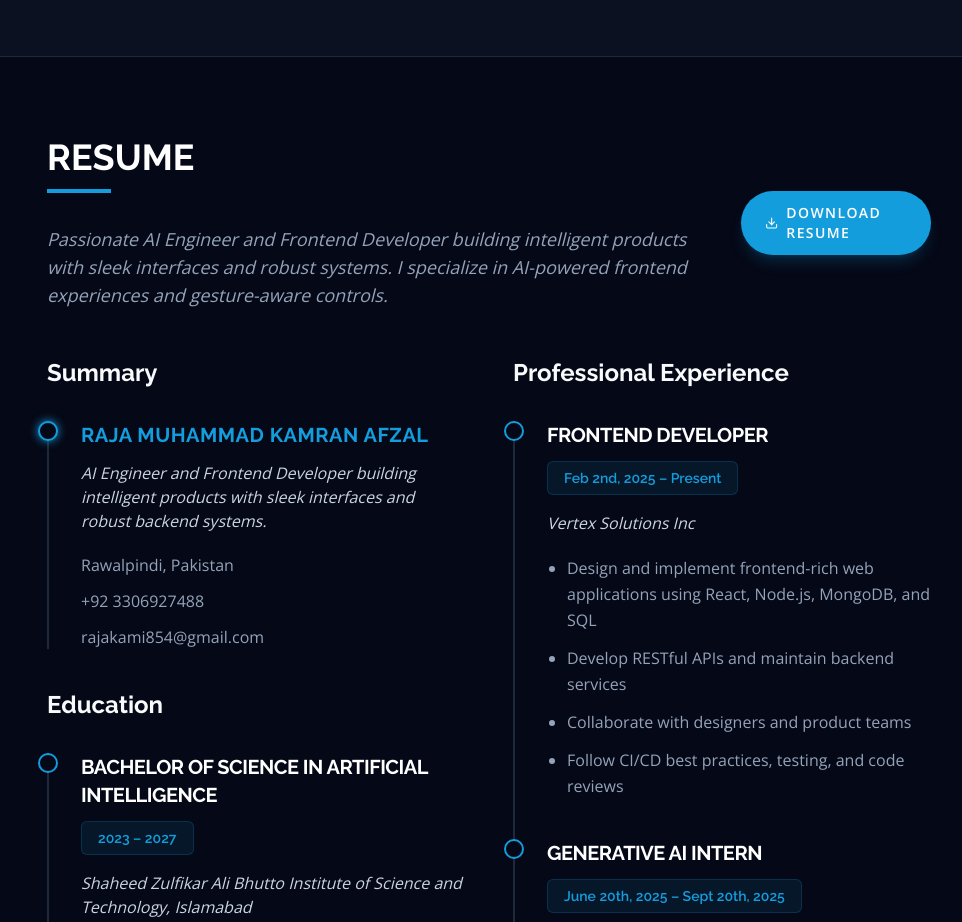
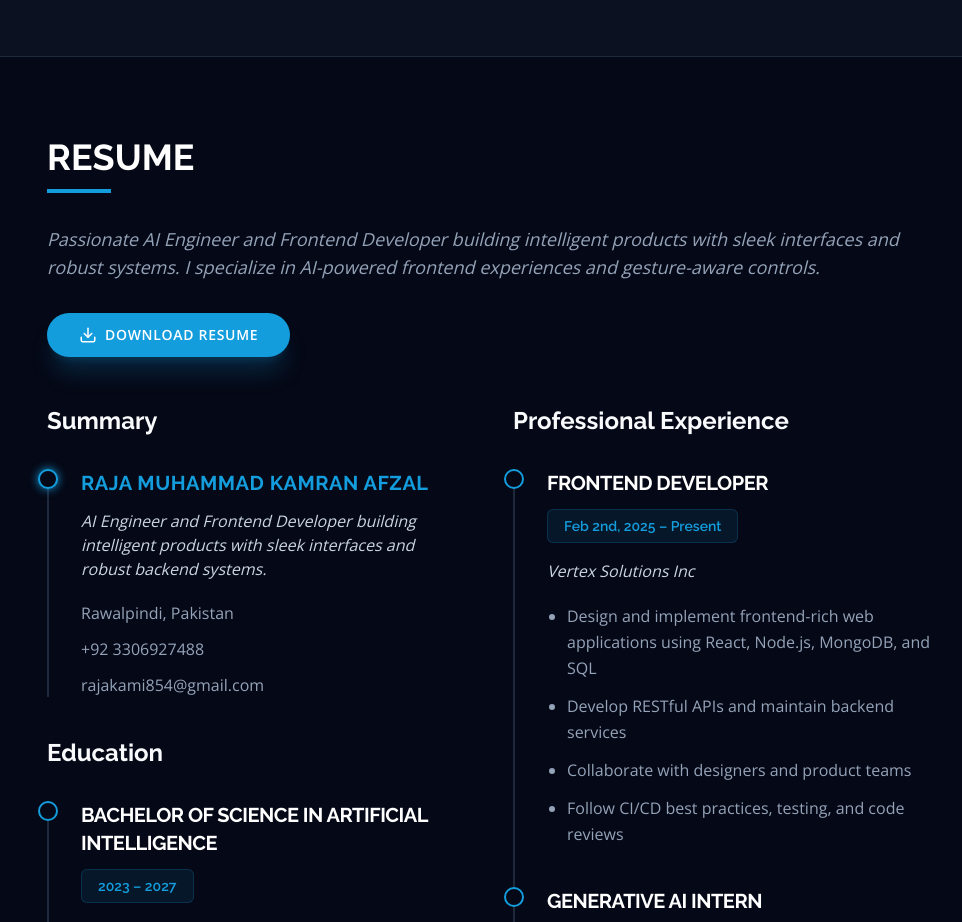
Before and after one commit to Rajakamran12/Raja-Kamran-Portfolio, a React (Vite) app: page / in a window 1280 px wide. Shown: the part 2400-3322 px from the top of the page, without its empty margins (301-1263 px from the left). Built offline with nearby package versions, Linux system fonts and the light colour scheme.

Commit message:
Restore original resume button placement below paragraph

```diff
--- a/components/Resume.tsx
+++ b/components/Resume.tsx
@@ -6,23 +6,23 @@ import { EXPERIENCES, EDUCATION } from '../constants';
 const Resume: React.FC = () => {
   return (
     <div className="container mx-auto">
-      <div className="mb-12 flex flex-col gap-6 lg:flex-row lg:items-center lg:justify-between">
-        <div>
+      <div className="mb-12">
         <h2 className="text-4xl font-bold text-white uppercase relative pb-4 after:content-[''] after:absolute after:bottom-0 after:left-0 after:w-16 after:h-1 after:bg-[#149ddd]">
           Resume
         </h2>
         <p className="mt-8 text-[#94a3b8] italic text-lg max-w-4xl">
           Passionate AI Engineer and Frontend Developer building intelligent products with sleek interfaces and robust systems. I specialize in AI-powered frontend experiences and gesture-aware controls.
         </p>
-        </div>
+        <div className="mt-8">
           <a
             href="/resume.pdf"
             download
-          className="inline-flex items-center justify-center gap-2 rounded-full bg-[#149ddd] px-6 py-3 text-sm font-semibold uppercase tracking-widest text-white shadow-lg shadow-[#149ddd]/20 transition-all duration-300 hover:bg-[#1f5297]"
+            className="inline-flex items-center justify-center gap-2 rounded-full bg-[#149ddd] px-8 py-3 text-sm font-semibold uppercase tracking-wider text-white shadow-xl shadow-[#149ddd]/20 transition-all duration-300 hover:bg-white hover:text-[#149ddd]"
           >
             <Download size={18} />
             Download Resume
           </a>
+        </div>
       </div>
 
       <div className="grid grid-cols-1 lg:grid-cols-2 gap-12">
```
Lines whose indentation alone changed are shown as unchanged.
